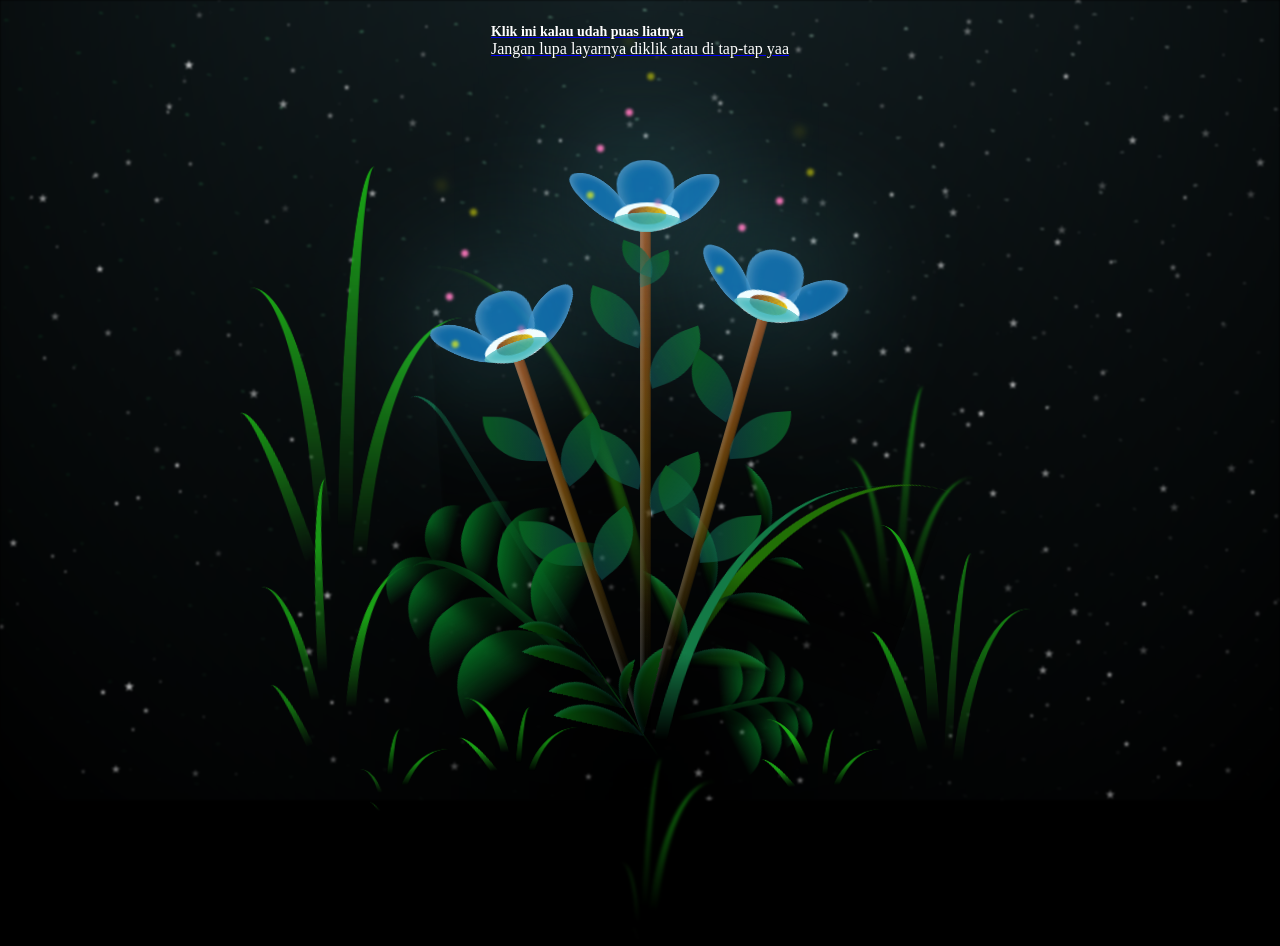
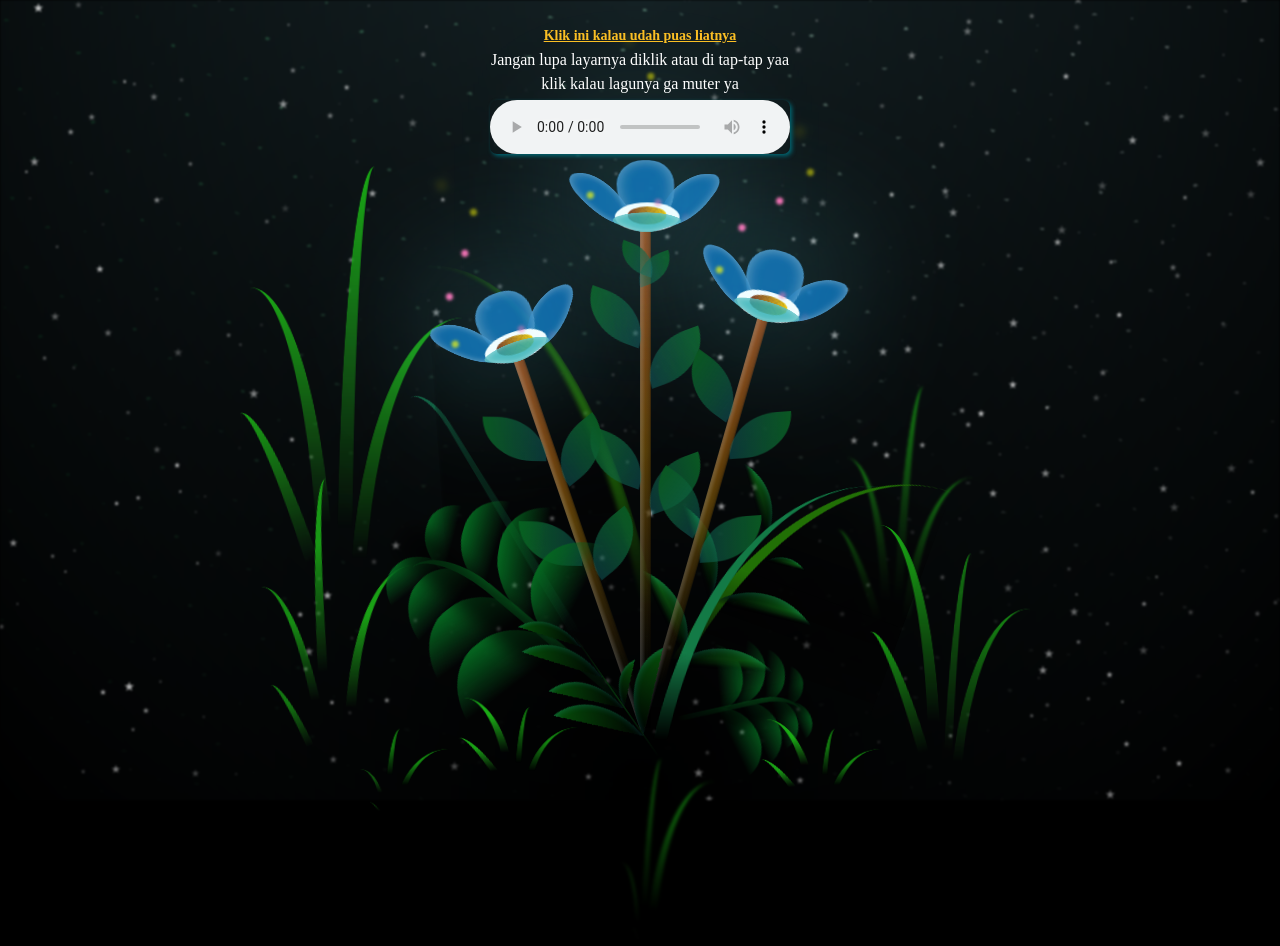
Before and after one commit to dulabdul/flowers, a website: page index.html in a window 1280 px wide. Drawn offline with nearby package versions, Linux system fonts and the light colour scheme; animation ran at ten frames a second.

Commit message:
add msggg

```diff
--- a/index.css
+++ b/index.css
@@ -1604,3 +1604,27 @@ canvas {
   background-position: 50% 50%;
   background-repeat: no-repeat;
 }
+
+audio:hover,
+audio:focus,
+audio:active {
+  -webkit-box-shadow: 15px 15px 20px rgba(0, 0, 0, 0.4);
+  -moz-box-shadow: 15px 15px 20px rgba(0, 0, 0, 0.4);
+  box-shadow: 15px 15px 20px rgba(0, 0, 0, 0.4);
+  -webkit-transform: scale(1.05);
+  -moz-transform: scale(1.05);
+  transform: scale(1.05);
+}
+
+audio {
+  -webkit-transition: all 0.5s linear;
+  -moz-transition: all 0.5s linear;
+  -o-transition: all 0.5s linear;
+  transition: all 0.5s linear;
+  -moz-box-shadow: 2px 2px 4px 0px #006773;
+  -webkit-box-shadow: 2px 2px 4px 0px #006773;
+  box-shadow: 2px 2px 4px 0px #006773;
+  -moz-border-radius: 7px 7px 7px 7px;
+  -webkit-border-radius: 7px 7px 7px 7px;
+  border-radius: 7px 7px 7px 7px;
+}
--- a/index.html
+++ b/index.html
@@ -395,22 +395,32 @@
     <div
       class="content"
       style="position: fixed; top: 0; padding-top: 24px">
-      <div class="content_title">
+      <div
+        class="content_title"
+        style="line-height: 24px; text-align: center">
         <a href="index1.html">
-          <h1 style="color: #fff; font-size: 14px">
+          <h1
+            style="color: #fbbf24; font-size: 14px; text-decoration: underline">
             Klik ini kalau udah puas liatnya
           </h1>
-          <p style="color: #fff">
-            Jangan lupa layarnya diklik atau di tap-tap yaa
-          </p>
         </a>
+        <p style="color: #fff">
+          Jangan lupa layarnya diklik atau di tap-tap yaa
+        </p>
+        <p style="color: #fff">klik kalau lagunya ga muter ya</p>
       </div>
     </div>
-    <audio
-      id="musicplayer"
-      autoplay>
-      <source src="niki.mp3" />
-    </audio>
+    <div style="position: absolute; top: 100px">
+      <audio
+        id="musicplayer"
+        controls
+        autoplay
+        loop>
+        <source
+          src="niki.mp3"
+          type="audio/mpeg" />
+      </audio>
+    </div>
     <script src="https://cdn.jsdelivr.net/particles.js/2.0.0/particles.min.js"></script>
     <script src="index.js"></script>
   </body>
```
Also changed, not shown: index1.html (+2 -1 lines).
